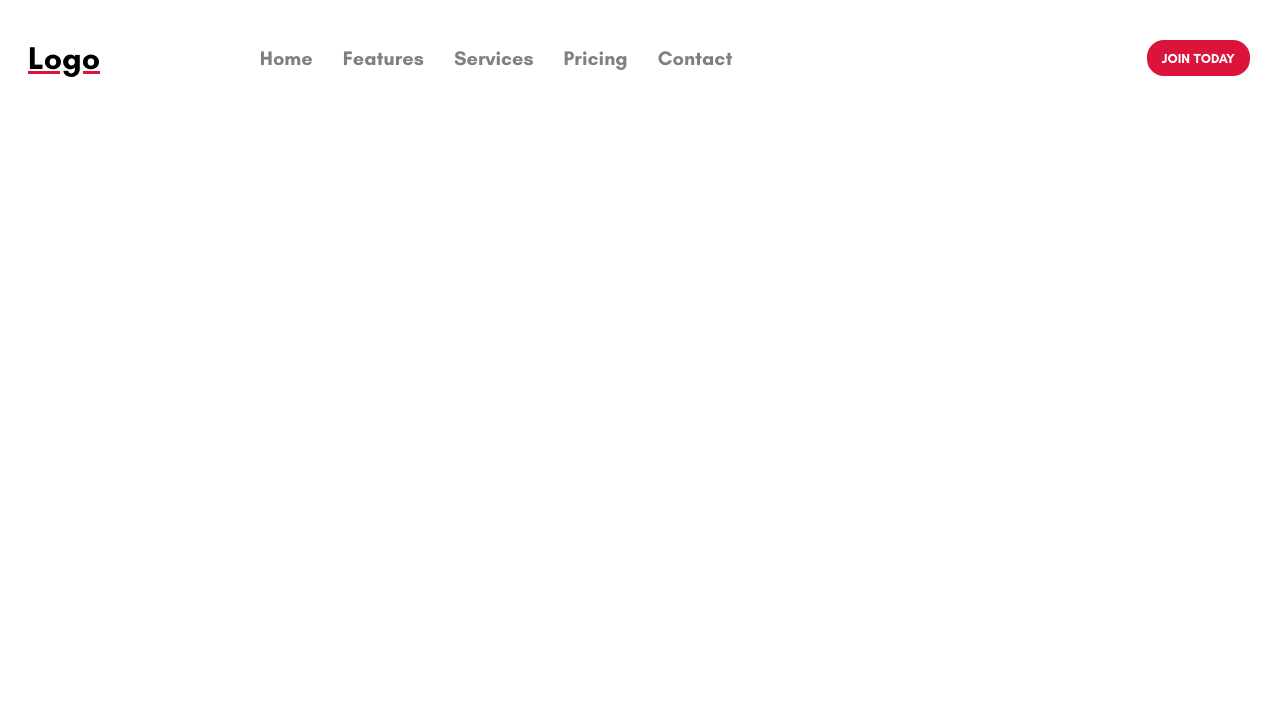
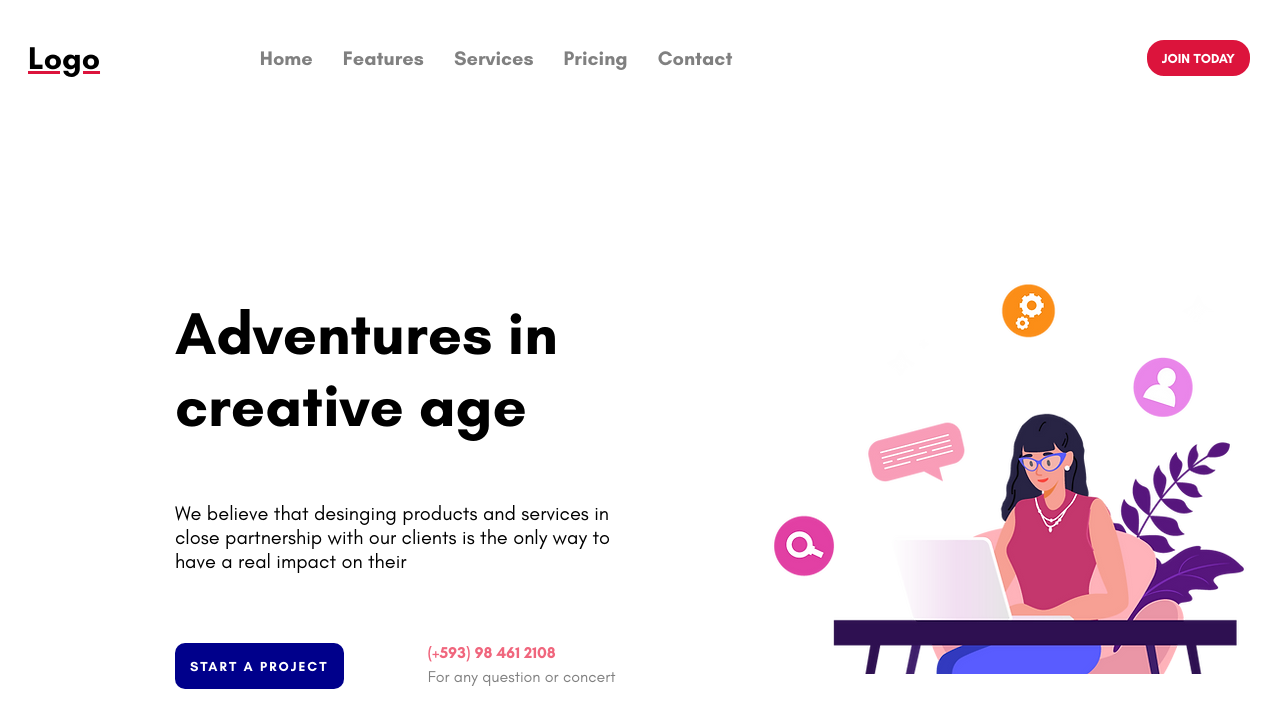
Before and after one commit to lODIN007l/Styled-react, a React (Vite) app: page / in a window 1280 px wide. Shown: the top 728 px of the page. Built offline with nearby package versions, Linux system fonts and the light colour scheme.

Commit message:
Intro component

```diff
--- a/src/App.jsx
+++ b/src/App.jsx
@@ -1,5 +1,7 @@
 import styled from "@emotion/styled";
 import Navbar from "./components/Navbar";
+import Intro from "./components/Intro";
+
 const Contenedor = styled.div`
   height: 100vh;
   /* background-color: red; */
@@ -9,6 +11,7 @@ function App() {
   return (
     <Contenedor>
       <Navbar />
+      <Intro />
     </Contenedor>
   );
 }
--- /dev/null
+++ b/src/components/Intro.jsx
@@ -0,0 +1,91 @@
+import React from "react";
+import styled from "@emotion/styled";
+import Woman from "../img/mujer.png";
+const Contenedor = styled.div`
+  height: calc(100vh - 50px);
+  margin-top: 20px;
+  display: flex;
+  padding: 20px;
+`;
+const Left = styled.div`
+  width: 60%;
+  display: flex;
+  flex-direction: column;
+  align-items: center;
+  justify-content: center;
+`;
+const Rigth = styled.div`
+  width: 40%;
+  align-items: center;
+  justify-content: center;
+
+  display: flex;
+`;
+const Title = styled.h1`
+  width: 60%;
+  font-size: 60px;
+`;
+const Descripcion = styled.p`
+  width: 60%;
+  font-size: 20px;
+`;
+const Info = styled.div`
+  width: 60%;
+  margin-top: 50px;
+  display: flex;
+  justify-content: space-between;
+`;
+const Boton = styled.button`
+  padding: 15px;
+  margin-right: 10px;
+  background-color: darkblue;
+  color: white;
+  border-radius: 10px;
+  font-weight: bold;
+  border: none;
+  letter-spacing: 2px;
+  cursor: pointer;
+`;
+
+const Contact = styled.div`
+  display: flex;
+  flex-direction: column;
+`;
+const Phone = styled.div`
+  color: #f0667d;
+  font-weight: bold;
+`;
+const ContactText = styled.div`
+  color: gray;
+  margin-top: 5px;
+`;
+
+const Imagen = styled.img`
+  width: 200%;
+`;
+
+const Intro = () => {
+  return (
+    <Contenedor>
+      <Left>
+        <Title>Adventures in creative age</Title>
+        <Descripcion>
+          We believe that desinging products and services in close partnership
+          with our clients is the only way to have a real impact on their
+        </Descripcion>
+        <Info>
+          <Boton>START A PROJECT</Boton>
+          <Contact>
+            <Phone>(+593) 98 461 2108</Phone>
+            <ContactText>For any question or concert</ContactText>
+          </Contact>
+        </Info>
+      </Left>
+      <Rigth>
+        <Imagen src={Woman}></Imagen>
+      </Rigth>
+    </Contenedor>
+  );
+};
+
+export default Intro;
```
Also changed, not shown: src/img/mujer.png (added).
